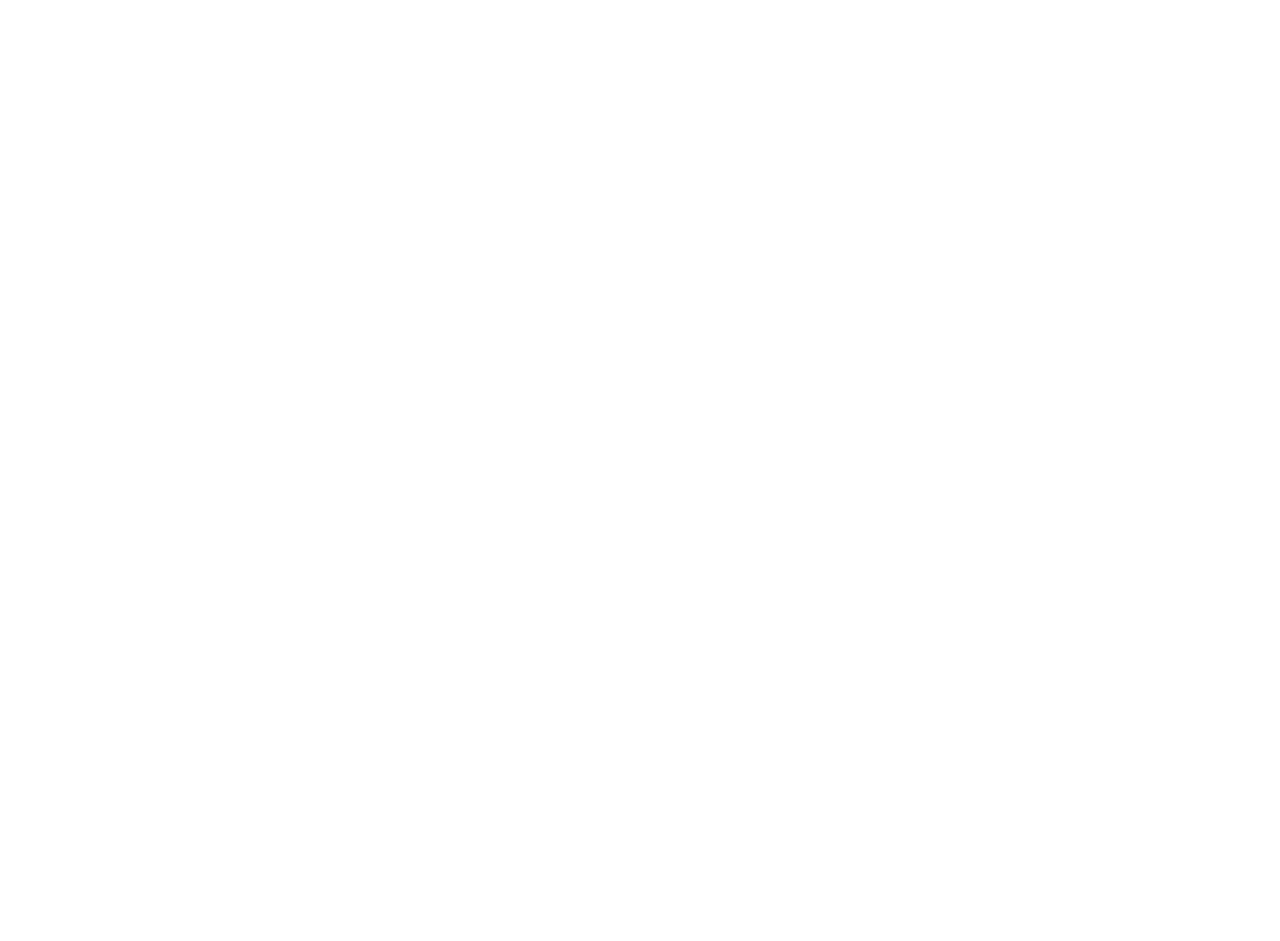
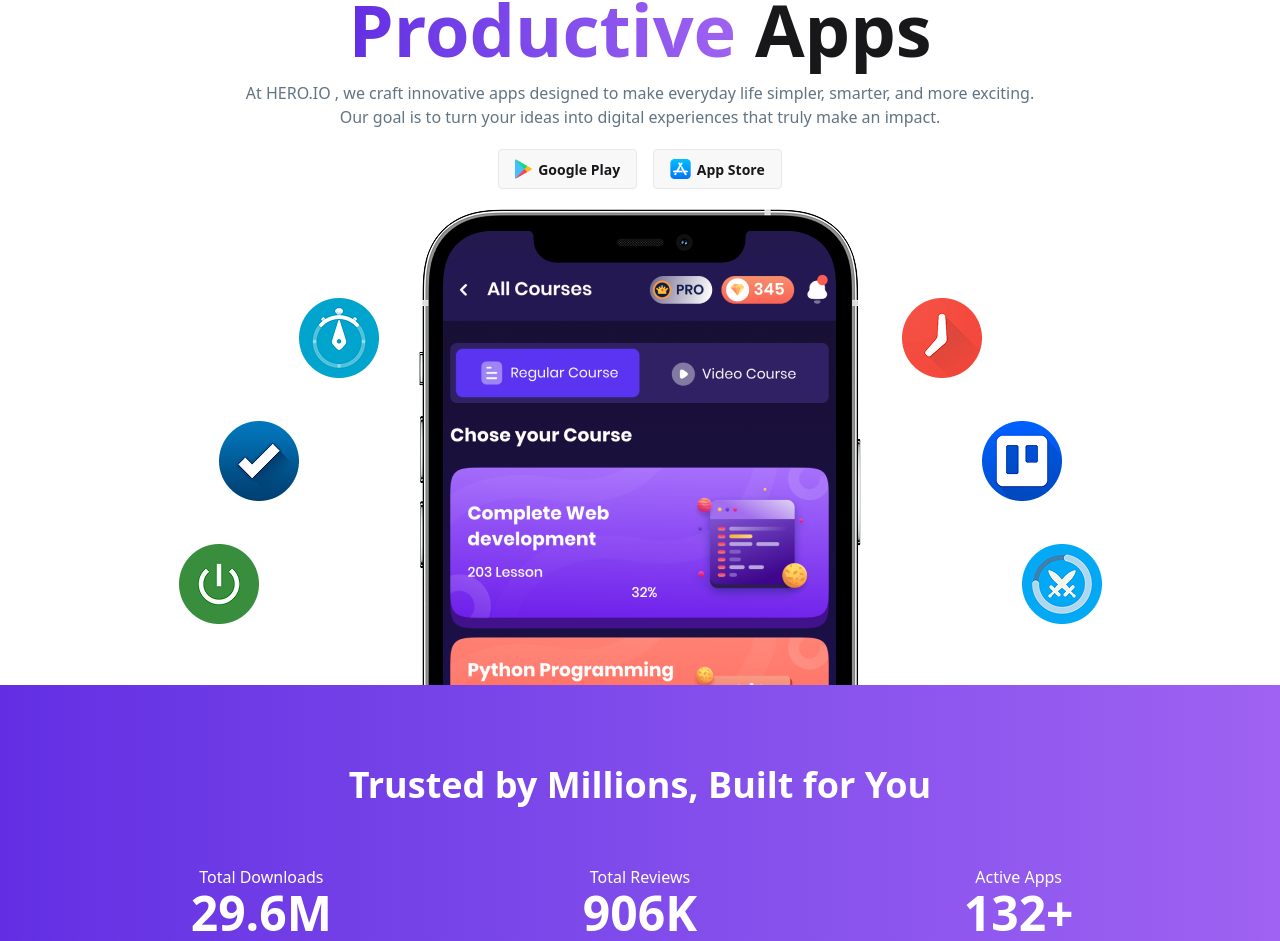
Before and after one commit to tuRjoX/Hero-Apps, a React (Vite) app in the folder hero-apps/: page / in a window 1280 px wide. Shown: the part 164-1105 px from the top of the page. Before the commit the page ends 800 px from the top, so only its background shows below. Built offline with nearby package versions, Linux system fonts and the light colour scheme.

Commit message:
Banner Done

```diff
--- /dev/null
+++ b/hero-apps/src/Components/Banner/Banner.jsx
@@ -0,0 +1,40 @@
+import React from 'react';
+import Hero from '../../assets/hero.png';
+import AppStore from '../../assets/appstore.png';
+import GooglePlay from '../../assets/playstore.png';
+
+const Banner = () => {
+    return (
+        <div>
+            <h1 className='text-7xl font-bold'>We Build <br /><span className='bg-gradient-to-r from-[#632EE3] to-[#9F62F2] bg-clip-text text-transparent'>Productive</span> Apps</h1>
+            <p className='mt-4 text-[#627382]'>At HERO.IO , we craft innovative apps designed to make everyday life simpler, smarter, and more exciting. <br />Our goal is to turn your ideas into digital experiences that truly make an impact.</p>
+            <div className='mt-5 flex gap-4 justify-center'>
+                <button className='btn py-2 px-4 rounded'><img src={GooglePlay} alt="Google Play" className='h-[20px]' /> <span>Google Play</span></button>
+                <button className='btn py-2 px-4 rounded'><img src={AppStore} alt="App Store" className='h-[20px]' /> <span>App Store</span></button>
+            </div>
+            <img src={Hero} alt="Hero Image" className='justify-center mx-auto mt-5' />
+            <div className=' bg-gradient-to-r from-[#632EE3] to-[#9F62F2] p-[80px]'>
+                <h2 className='text-4xl font-semibold text-center text-white'>Trusted by Millions, Built for You</h2>
+                <div className='grid grid-cols-1 md:grid-cols-3 gap-4 text-white text-center mt-10 pt-5'>
+                    <div>
+                        <p>Total Downloads</p>
+                        <h1 className='text-5xl font-bold'>29.6M</h1>
+                        <p>21% more than last month</p>
+                    </div>
+                    <div>
+                        <p>Total Reviews</p>
+                        <h1 className='text-5xl font-bold'>906K</h1>
+                        <p>46% more than last month</p>
+                    </div>
+                    <div>
+                        <p>Active Apps</p>
+                        <h1 className='text-5xl font-bold'>132+</h1>
+                        <p>31 more will Launch46% more than last month</p>
+                    </div>
+                </div>
+            </div>
+        </div>
+    );
+};
+
+export default Banner;
--- a/hero-apps/src/Components/Header/Navbar.jsx
+++ b/hero-apps/src/Components/Header/Navbar.jsx
@@ -5,7 +5,7 @@
 const Navbar = () => {
   return (
     <div>
-      <div className="navbar bg-base-100 shadow-sm px-5">
+      <div className="navbar bg-base-100 shadow-sm">
         <div className="navbar-start">
           <div className="dropdown">
             <div tabIndex={0} role="button" className="btn btn-ghost lg:hidden">
--- /dev/null
+++ b/hero-apps/src/Pages/Home/Home.jsx
@@ -0,0 +1,12 @@
+import React from 'react';
+import Banner from '../../Components/Banner/Banner';
+
+const Home = () => {
+    return (
+        <div className='text-center items-center mt-5 mx-auto'>
+            <Banner></Banner>
+        </div>
+    );
+};
+
+export default Home;
--- /dev/null
+++ b/hero-apps/src/Pages/Installation/Installation.jsx
@@ -0,0 +1,11 @@
+import React from 'react';
+
+const Installation = () => {
+    return (
+        <div>
+
+        </div>
+    );
+};
+
+export default Installation;
--- a/hero-apps/src/Routes/Routes.jsx
+++ b/hero-apps/src/Routes/Routes.jsx
@@ -2,6 +2,7 @@
 import { createBrowserRouter } from "react-router";
 import Root from '../Pages/Root/Root.';
 import Error from '../Pages/Error/Error';
+import Home from '../Pages/Home/Home';
 
 export const router = createBrowserRouter([
     {
@@ -11,6 +12,8 @@
         children: [
           {
             index: true,
+            path: '/',
+            Component: Home,
           },
         ],
     },
```
Also changed, not shown: hero-apps/src/assets/appstore.png (added), hero-apps/src/assets/playstore.png (added).
